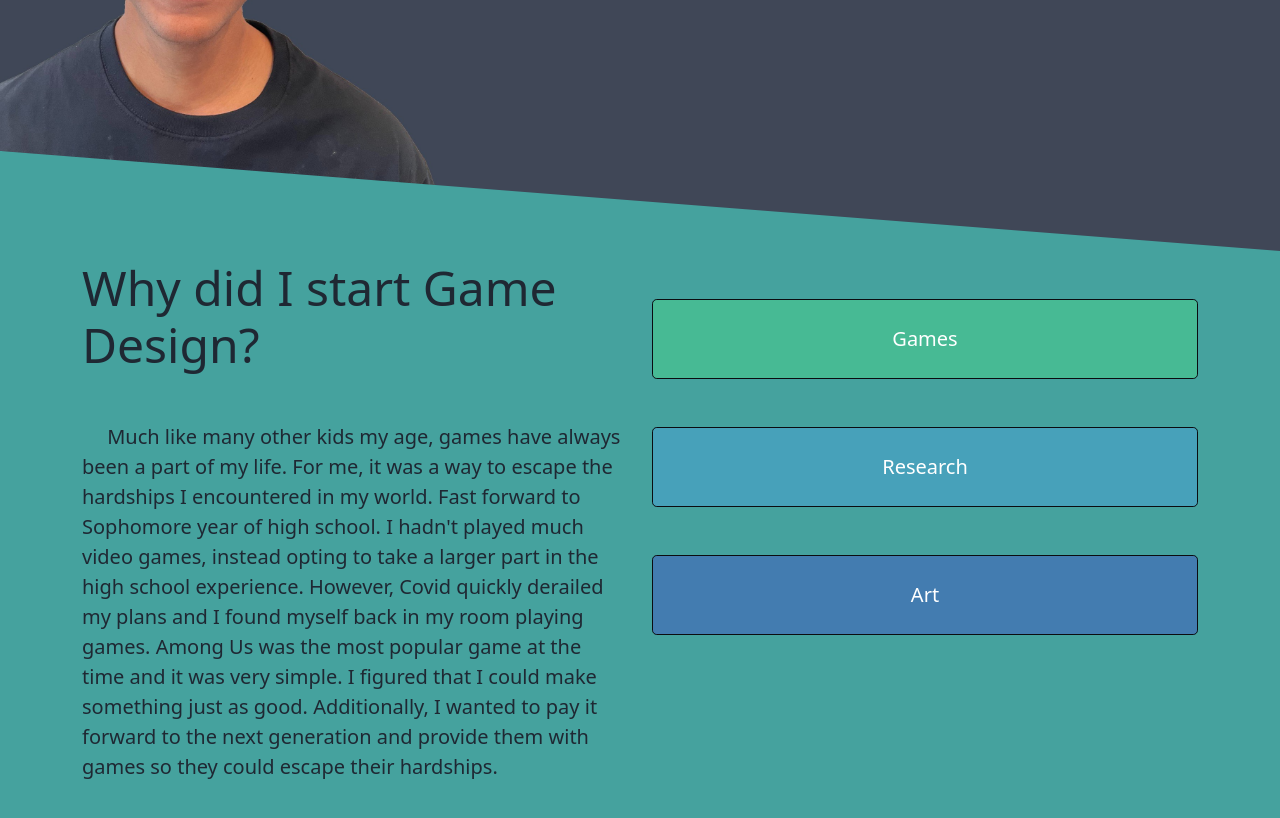
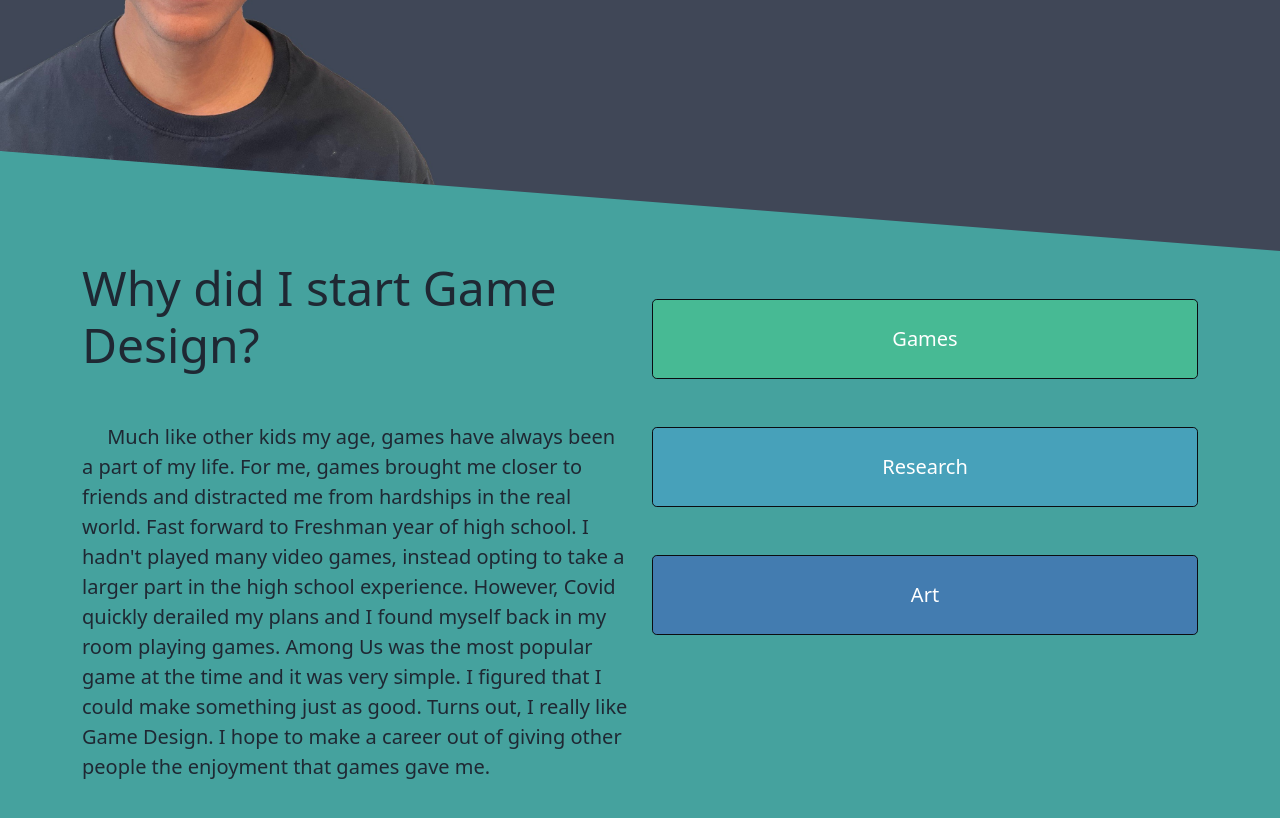
Before and after one commit to Nking1247/nruia, a plain HTML site: page index.html in a window 1280 px wide. Shown: the part 472-1290 px from the top of the page. Drawn offline with nearby package versions, Linux system fonts and the light colour scheme.

Commit message:
updated Bio

```diff
--- a/index.html
+++ b/index.html
@@ -87,10 +87,12 @@
         <div class="row">
             <div class="col" id="col-left-one">
                 <h1 class="lightblack display-5 pt-2">Why did I start Game Design?</h1>
-                <p class="lead lightblack my-5"> &emsp; Much like many other kids my age, games have always been a part of my life. For me, it was a way to escape the hardships I encountered in my world.
-                    Fast forward to Sophomore year of high school. I hadn't played much video games, instead opting to take a larger part in the  high school experience. However, Covid quickly derailed my plans
-                    and I found myself back in my room playing games. Among Us was the most popular game at the time and it was very simple. I figured that I could make something just as good. Additionally, I
-                    wanted to pay it forward to the next generation and provide them with games so they could escape their hardships.
+                <p class="lead lightblack my-5"> &emsp; Much like other kids my age, games have always been a part of my life. For me,
+                    games brought me closer to friends and distracted me from hardships in the real world. Fast forward to Freshman year
+                    of high school. I hadn't played many video games, instead opting to take a larger part in the high school experience.
+                    However, Covid quickly derailed my plans and I found myself back in my room playing games. Among Us was the most popular
+                    game at the time and it was very simple. I figured that I could make something just as good. Turns out, I really like
+                    Game Design. I hope to make a career out of giving other people the enjoyment that games gave me.
 </p>
             </div>
             <div class="col text-center" id="col-right-one">
```
